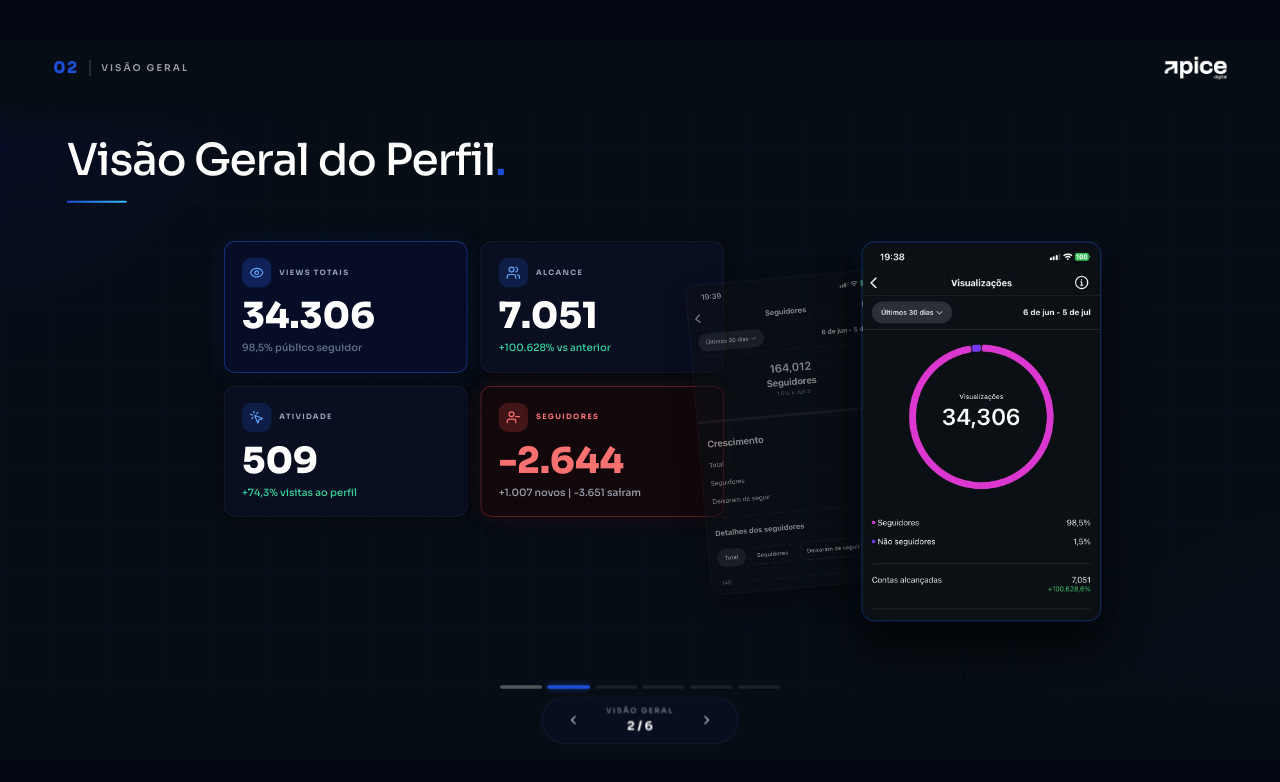
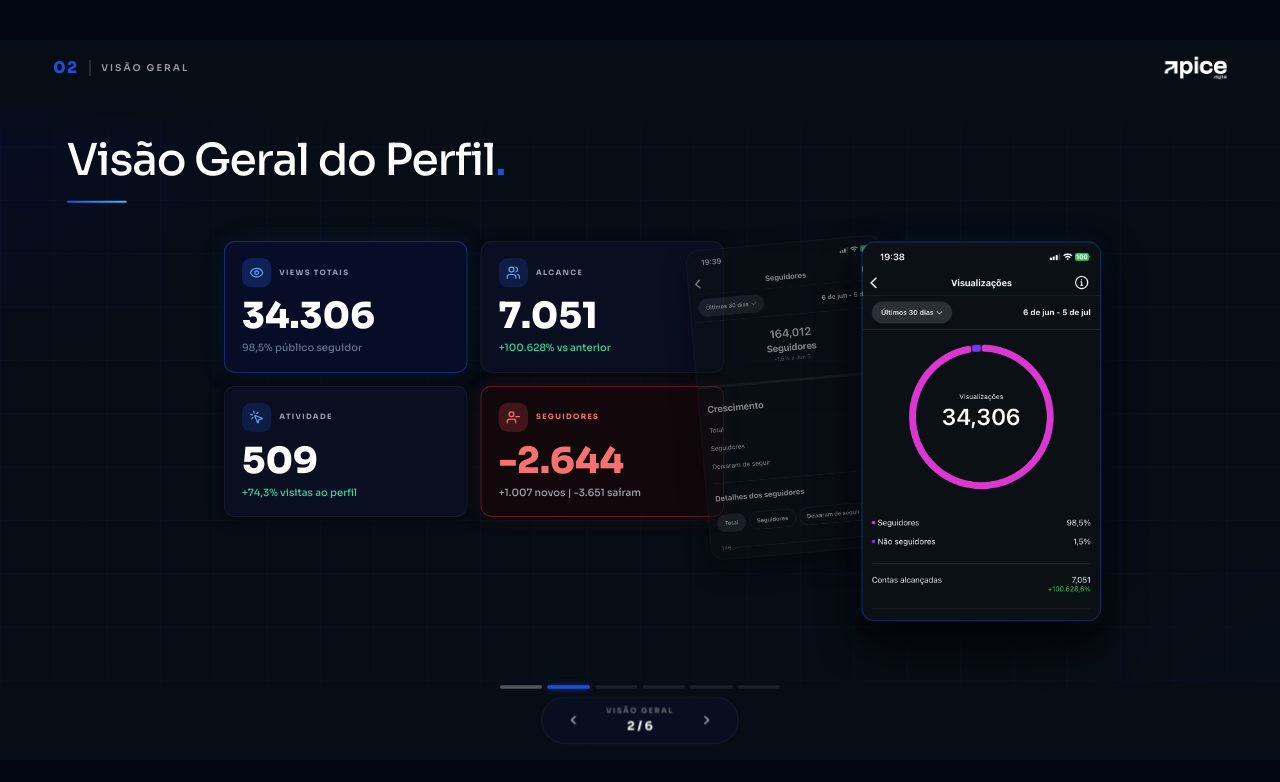
Before and after one commit to limaazpsd/apice-metricas-pharmacom, a React (Vite) app: page / in a window 1280 px wide. Both pictures are taken after a click on the button 568 px from the left and 686 px from the top of the page. Shown: the top 782 px of the page. Built offline with nearby package versions, Linux system fonts and the light colour scheme.

Commit message:
fix: desktop images top-aligned (not vertical center) - slides 2-5
- Images container: alignItems: 'flex-start' instead of 'center'
- Content (title + cards) horizontally centered, vertically at top
- Images align to top of cards column, not vertically centered

```diff
--- a/src/components/Slide2.tsx
+++ b/src/components/Slide2.tsx
@@ -102,8 +102,8 @@ export function Slide2({ mobile }: { mobile?: boolean }) {
               <div style={{ width: 750, display: 'grid', gridTemplateColumns: '1fr 1fr', gridTemplateRows: 'auto auto', gap: 20 }}>
                 {cards.map((c, i) => <MetricCard key={i} index={i} hovered={hovered} setHovered={setHovered} {...c} />)}
               </div>
-              {/* Right: images - fixed width, centered vertically with cards */}
-              <div style={{ display: 'flex', alignItems: 'center', justifyContent: 'center', width: 450 }}>
+              {/* Right: images - fixed width, TOP aligned (not vertical center) */}
+              <div style={{ display: 'flex', alignItems: 'flex-start', justifyContent: 'center', width: 450 }}>
                 <img src="/metricas-reais/WhatsApp Image 2026-07-07 at 17.16.57.jpeg" alt="" style={{ width: Math.round(IMG_W * 0.82), height: Math.round(IMG_H * 0.82), objectFit: 'cover', objectPosition: 'top', borderRadius: IMG_RADIUS, border: IMG_BORDER_BACK, boxShadow: IMG_SHADOW_BACK, opacity: 0.5, marginRight: -70, transform: 'rotate(-5deg)', transformOrigin: 'center bottom', zIndex: 1, flexShrink: 0 }} />
                 <img src="/metricas-reais/WhatsApp Image 2026-07-07 at 17.16.58.jpeg" alt="" style={{ width: IMG_W, height: IMG_H, objectFit: 'cover', objectPosition: 'top', borderRadius: IMG_RADIUS, border: IMG_BORDER_FRONT, boxShadow: IMG_SHADOW_FRONT, position: 'relative', zIndex: 2, flexShrink: 0 }} />
               </div>
--- a/src/components/Slide3.tsx
+++ b/src/components/Slide3.tsx
@@ -83,7 +83,7 @@ export function Slide3({ mobile }: { mobile?: boolean }) {
         ) : (
           // ── DESKTOP ──────────────────────────────────────────────────────────
           <>
-            <SectionTitle title="Público e Atividade." />
+<SectionTitle title="Público e Atividade." />
             {/* Centered row: cards left (fixed width), image right */}
             <div style={{ display: 'flex', justifyContent: 'center', alignItems: 'flex-start', gap: 48, width: '100%', paddingTop: 20 }}>
               <div style={{ width: 750, display: 'flex', flexDirection: 'column', gap: 20 }}>
@@ -118,7 +118,8 @@ export function Slide3({ mobile }: { mobile?: boolean }) {
                   </div>
                 </div>
               </div>
-              <div style={{ display: 'flex', alignItems: 'center', justifyContent: 'center' }}>
+              {/* Right: image - top aligned, centered horizontally */}
+              <div style={{ display: 'flex', alignItems: 'flex-start', justifyContent: 'center' }}>
                 <img src="/metricas-reais/WhatsApp Image 2026-07-07 at 17.16.56 (1).jpeg" alt="" style={{ width: IMG_W, height: IMG_H, objectFit: 'cover', objectPosition: 'top', borderRadius: IMG_RADIUS, border: IMG_BORDER_FRONT, boxShadow: IMG_SHADOW_FRONT }} />
               </div>
             </div>
--- a/src/components/Slide4.tsx
+++ b/src/components/Slide4.tsx
@@ -125,8 +125,8 @@ export function Slide4({ mobile }: { mobile?: boolean }) {
                   </div>
                 </div>
               </div>
-              {/* Right: images - fixed width, centered */}
-              <div style={{ display: 'flex', alignItems: 'center', justifyContent: 'center', width: 450 }}>
+              {/* Right: images - fixed width, top aligned */}
+              <div style={{ display: 'flex', alignItems: 'flex-start', justifyContent: 'center', width: 450 }}>
                 <img src="/metricas-reais/WhatsApp Image 2026-07-07 at 17.16.57 (2).jpeg" alt="" style={{ width: Math.round(IMG_W * 0.82), height: Math.round(IMG_H * 0.82), objectFit: 'cover', objectPosition: 'top', borderRadius: IMG_RADIUS, border: IMG_BORDER_BACK, boxShadow: IMG_SHADOW_BACK, opacity: 0.5, marginRight: -70, transform: 'rotate(-5deg)', transformOrigin: 'center bottom', zIndex: 1, flexShrink: 0 }} />
                 <img src="/metricas-reais/WhatsApp Image 2026-07-07 at 17.16.58 (1).jpeg" alt="" style={{ width: IMG_W, height: IMG_H, objectFit: 'cover', objectPosition: 'top', borderRadius: IMG_RADIUS, border: IMG_BORDER_FRONT, boxShadow: IMG_SHADOW_FRONT, position: 'relative', zIndex: 2, flexShrink: 0 }} />
               </div>
--- a/src/components/Slide5.tsx
+++ b/src/components/Slide5.tsx
@@ -123,8 +123,8 @@ export function Slide5({ mobile }: { mobile?: boolean }) {
                   </ul>
                 </div>
               </div>
-              {/* Right: image - fixed width, centered */}
-              <div style={{ display: 'flex', alignItems: 'center', justifyContent: 'center', width: 450 }}>
+              {/* Right: image - fixed width, top aligned */}
+              <div style={{ display: 'flex', alignItems: 'flex-start', justifyContent: 'center', width: 450 }}>
                 <img src="/metricas-reais/WhatsApp Image 2026-07-07 at 17.16.56.jpeg" alt="" style={{ width: IMG_W, height: IMG_H, objectFit: 'cover', objectPosition: 'top', borderRadius: IMG_RADIUS, border: IMG_BORDER_FRONT, boxShadow: IMG_SHADOW_FRONT }} />
               </div>
             </div>
```
